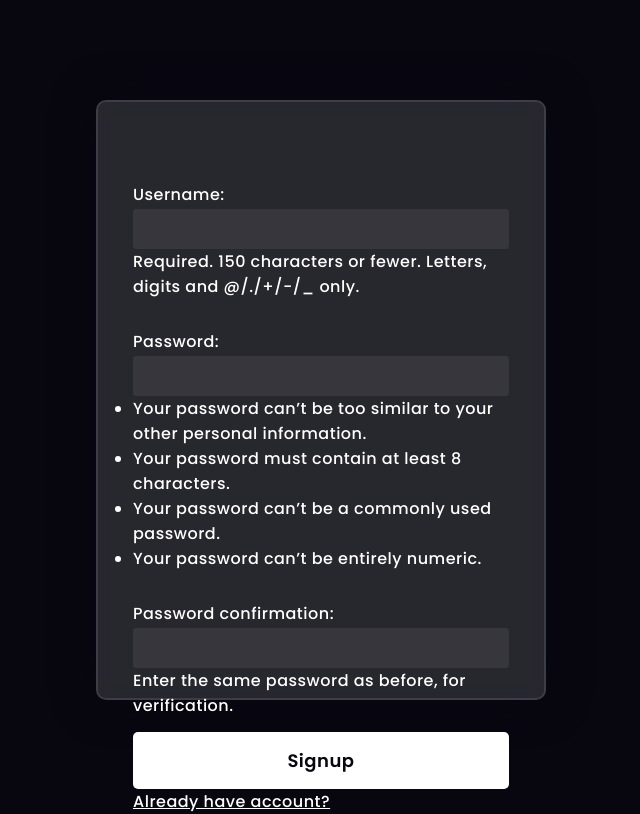
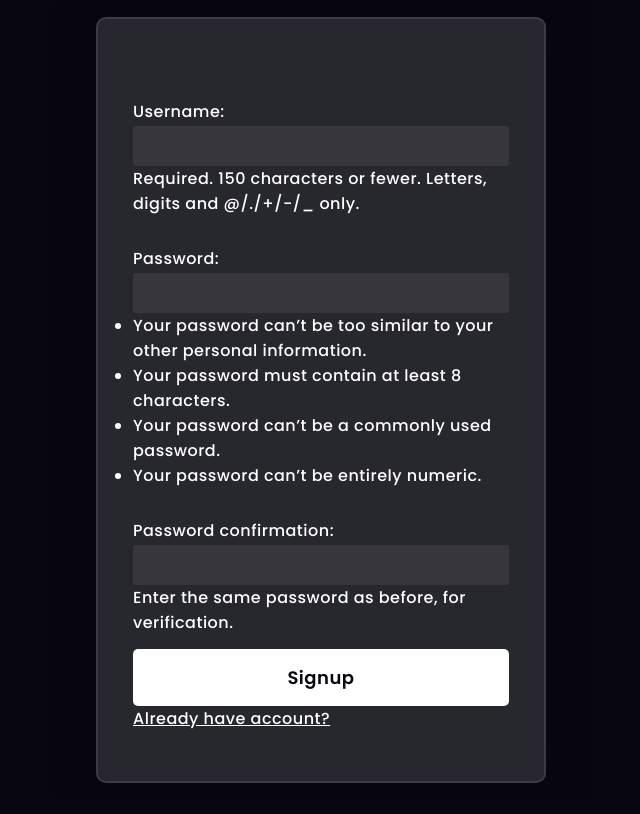
Before and after one commit to hash5683/ToDo, a Django app: page / in a window 1280 px wide. Shown: the whole page, without its empty margins (319-959 px from the left). After the commit the page ends 783 px from the top, so only its background shows below. Run offline with Django 4.2, Linux system fonts and the light colour scheme.

Commit message:
Update signup.html

```diff
--- a/templates/signup.html
+++ b/templates/signup.html
@@ -51,7 +51,7 @@ body{
     bottom: -80px;
 }
 form{
-    height: 600px;
+    margin 4px 0px 0px 0px;
     width: 450px;
     background-color: rgba(255,255,255,0.13);
     position: absolute;
@@ -131,7 +131,10 @@ button{
 .social i{
   margin-right: 4px;
 }
-
+ul.errorlist li {
+    color: red;
+    margin-top: 10px;
+}
     </style>
 </head>
 <body>
```
